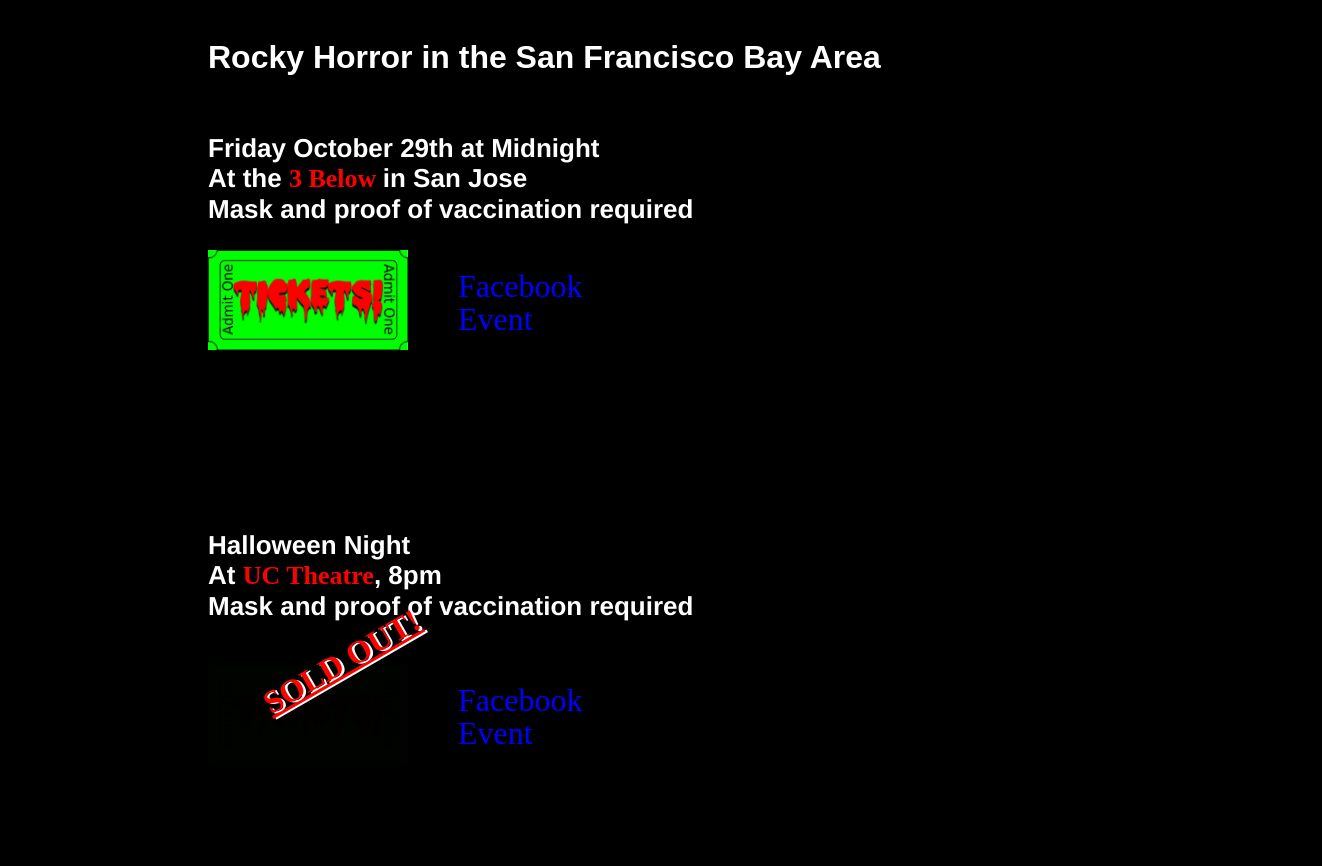
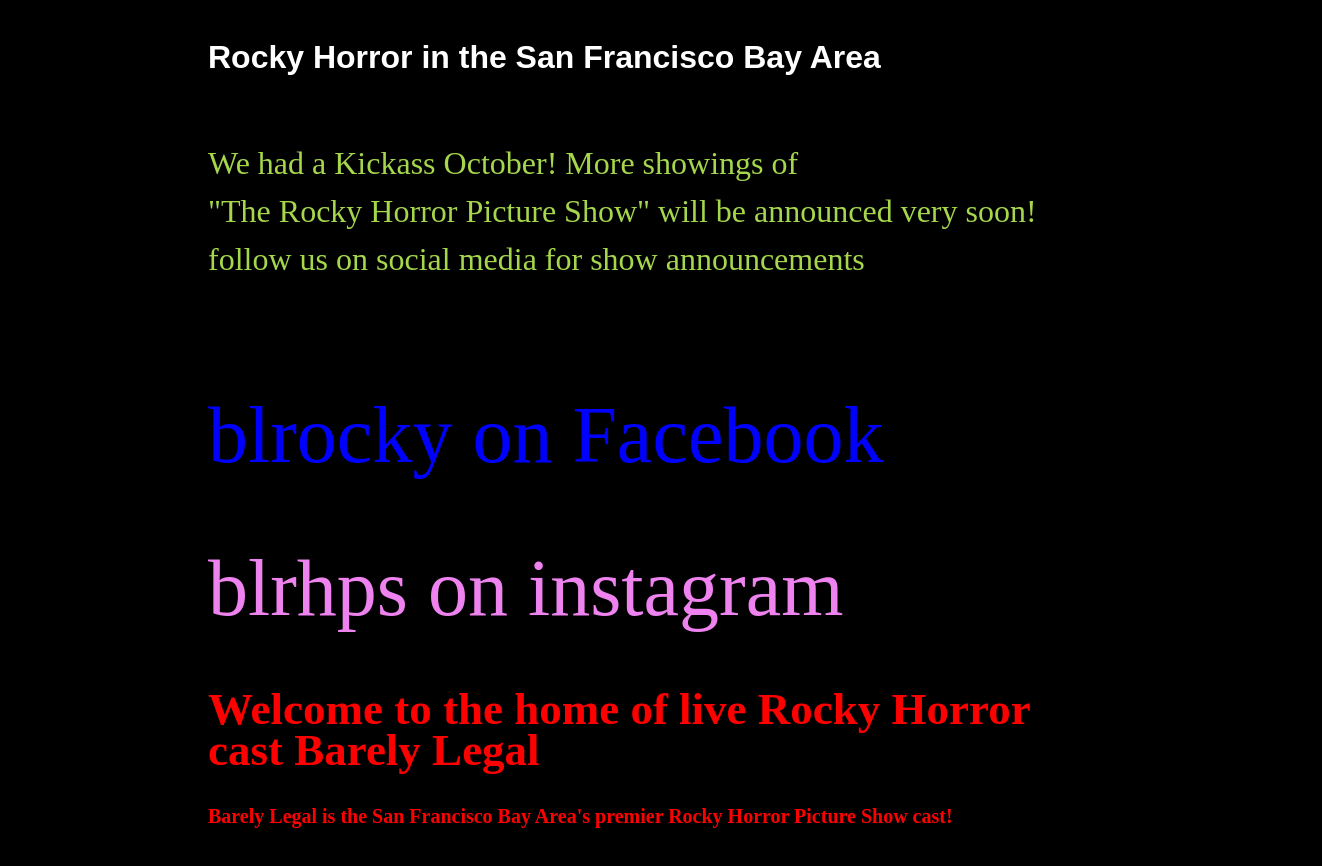
Before and after one commit to blrocky/home.blrocky.com, a plain HTML site: page index.html in a window 1280 px wide. Shown: the part 360-1226 px from the top of the page, 1322 px wide, since content can reach past the window. Drawn offline with Linux system fonts and the light colour scheme; a web font is replaced by a local one.

Commit message:
Disabled october shows
disabled but left template added line using same font as covid 19 message (css class) that says: We had a Kickass October! More showings of
"The Rocky Horror Picture Show" will be announced very soon!
follow us on social media for show announcements

```diff
--- a/index.html
+++ b/index.html
@@ -71,25 +71,23 @@
 			</span>
 
 <br>
+			<p class="covid-19" style="font-size: 2rem; line-height: 3rem;"> We had a Kickass October! More showings of <br> "The Rocky Horror Picture Show" will be announced very soon! <br> follow us on social media for show announcements </p>
 
 
 
 
 
 
-					<p style="color: white; font-family: 'Helvetica-Bold', 'Helvetica', 'Arial', 'sans-serif'; font-size: 26px; font-style: normal; font-variant: normal; font-weight: bold; letter-spacing: 0; line-height: 30px; opacity: 1.00; text-transform: none; ">
+					<!-- SJ show Template <p style="color: white; font-family: 'Helvetica-Bold', 'Helvetica', 'Arial', 'sans-serif'; font-size: 26px; font-style: normal; font-variant: normal; font-weight: bold; letter-spacing: 0; line-height: 30px; opacity: 1.00; text-transform: none; ">
 							Friday October 29th at Midnight
 							<br>
 							At the <a href="https://home.blrocky.com/theaters/3below/">3 Below </a> in San Jose
 							<br>
 							Mask and proof of vaccination required
 							</p>
-<a href="https://www.3belowtheaters.com/movie/the-rocky-horror-picture-show" title="" target="_blank"><img class="ticket" src="/images/tickets.jpg" alt="Buy Ticket"></a><a href="https://www.facebook.com/blrocky" title="Fb event Not up yet check our facebook for updates" target="_blank"><p class="fb-event">Facebook<br> Event</p></a>
+<a href="https://www.3belowtheaters.com/movie/the-rocky-horror-picture-show" title="" target="_blank"><img class="ticket" src="/images/tickets.jpg" alt="Buy Ticket"></a><a href="https://www.facebook.com/blrocky" title="Fb event Not up yet check our facebook for updates" target="_blank"><p class="fb-event">Facebook<br> Event</p></a> -->
 
-						<p style="color:red; font-size:32px; font-weight:bold; text-decoration: underline; transform: rotate(-30deg); text-shadow: 2px 2px #ffffff; font-family: 'df'">SOLD OUT!</p><p style="color: white; font-family: 'Helvetica-Bold', 'Helvetica', 'Arial', 'sans-serif'; font-size: 26px; font-style: normal; font-variant: normal; font-weight: bold; letter-spacing: 0; line-height: 30px; opacity: 1.00; text-transform: none; ">Halloween Night<br>At <a href="http://home.blrocky.com/theaters/UC">UC Theatre</a>, 8pm <br> Mask and proof of vaccination required  </p>
-<br>
-						<a href="https://www.etix.com/ticket/p/8238317/the-rocky-horror-picture-show-berkeley-the-uc-theatre" title="Buy Tickets" target="_blank"><img src="/images/tickets.jpg" alt="Buy Ticket" class="ticket" style="opacity:1%;"></a>
-<a href="https://fb.me/e/1dxFs1eqE" title="" target="_blank"><p class="fb-event">Facebook<br> Event</p></a><br>
+
 
 
 							<span><a href="https://www.facebook.com/blrocky/" target="_blank"><p class="fb">blrocky on Facebook</p> </a></span><br> <br> <br><br> <br> <br><br> <br> <br>
@@ -148,4 +146,5 @@
 					</div>
 
 
+
 </body></html>
```
